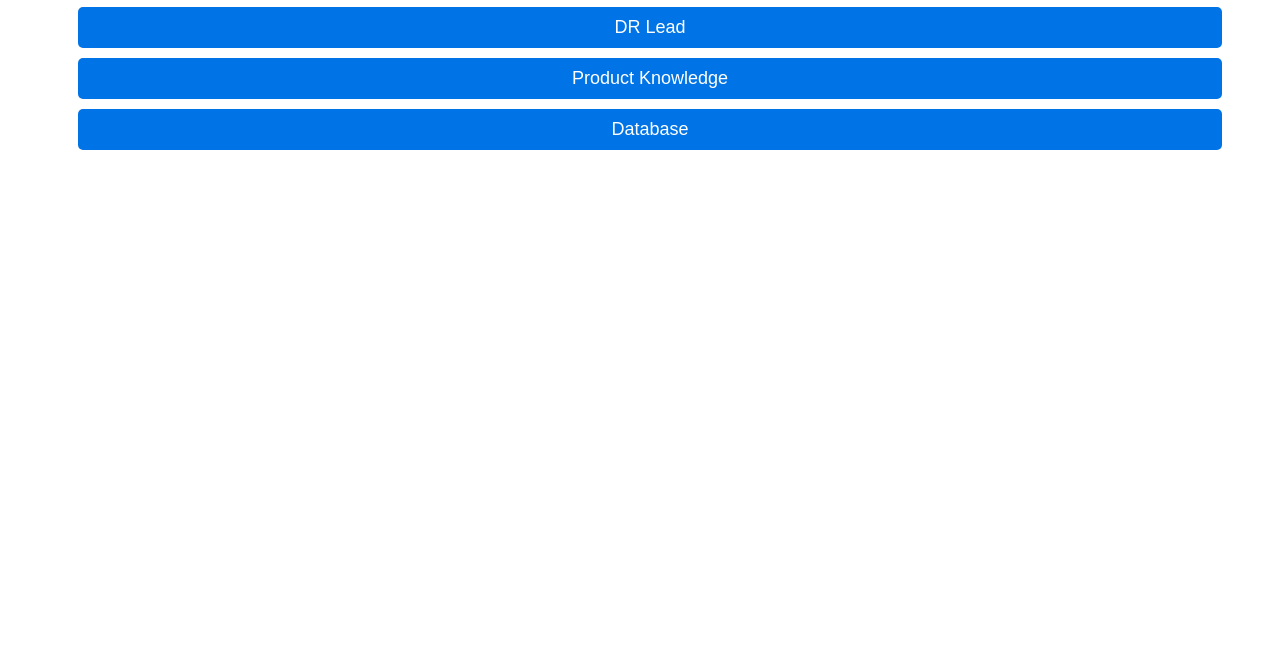
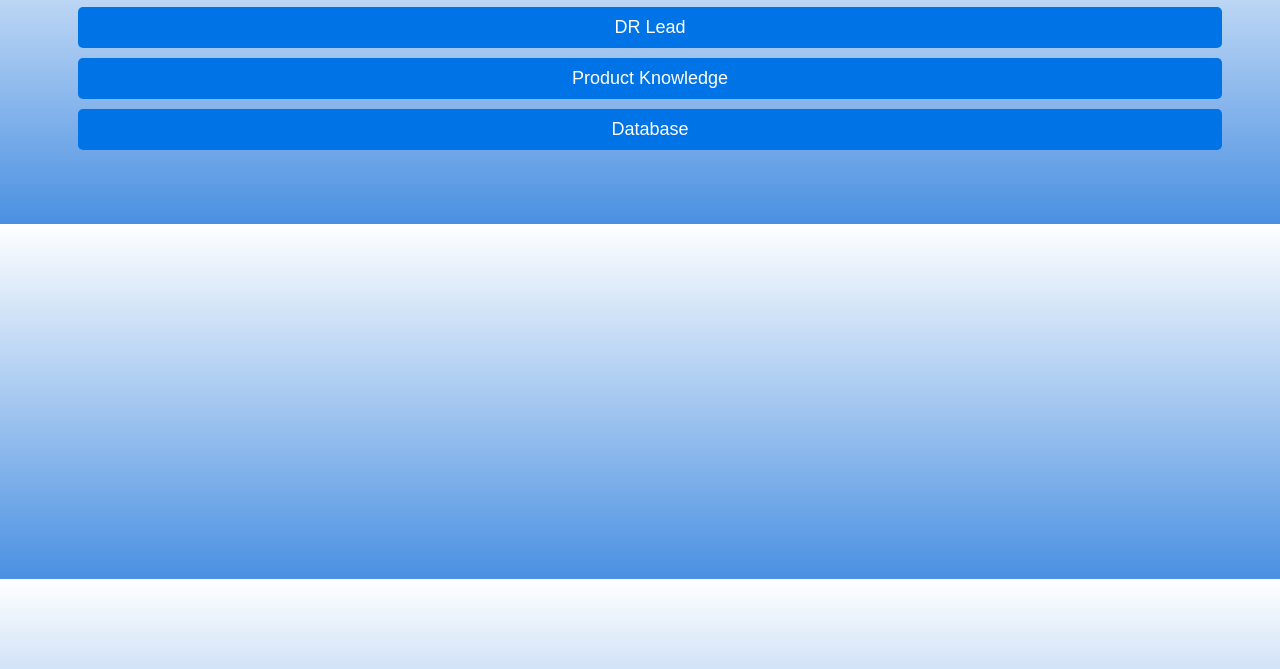
Before and after one commit to bc-legacy/BC-LEGACY, a plain HTML site: page index.html in a window 1280 px wide. Shown: the part 131-800 px from the top of the page. Drawn offline with Linux system fonts and the light colour scheme.

Commit message:
Update style.css

```diff
--- a/style.css
+++ b/style.css
@@ -1,6 +1,6 @@
-/* Mengatur background halaman jadi putih */
+/* Mengatur background halaman jadi biru */
 body {
-    background: white;
+    background: linear-gradient(to bottom, #ffffff, #4a90e2); /* Gradasi putih ke biru */
     font-family: Arial, sans-serif;
     text-align: center;
     padding: 50px;
```
